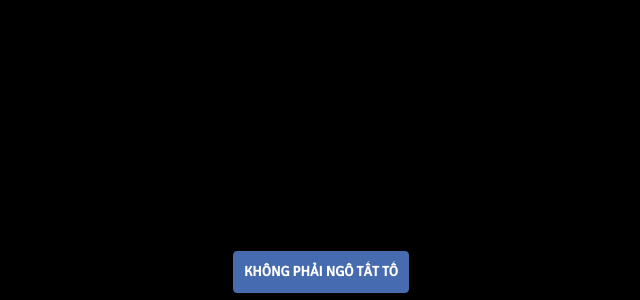
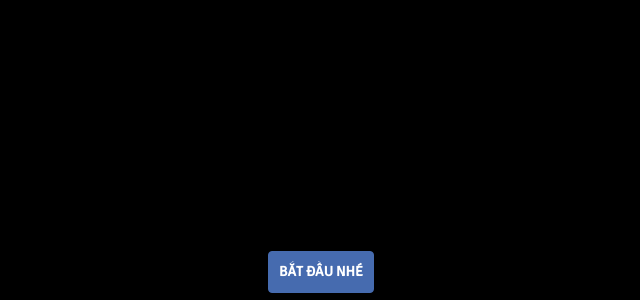
Before and after one commit to windyaz374/bothofus.github.io, a website: page index.html in a window 1280 px wide. Shown: the part 500-800 px from the top of the page, without its empty margins (319-959 px from the left). Drawn offline with nearby package versions, Linux system fonts and the light colour scheme.

Commit message:
change let's start

```diff
--- a/index.html
+++ b/index.html
@@ -139,7 +139,7 @@
 		<div class="navbar navbar-fixed-bottom">
 			<div class="row">
 				<div class="col-md-6 text-center col-md-offset-3">
-					<button class="btn btn-primary" id="turn_on">Không phải Ngô Tất Tố</button>
+					<button class="btn btn-primary" id="turn_on">Bắt đầu nhé</button>
 					<button class="btn btn-primary" id="play">Lên nhạc</button>
 					<button class="btn btn-primary" id="bannar_coming">Màu mè tí</button>
 					<button class="btn btn-primary" id="balloons_flying">:> đoạn này trộm code</button>
```
